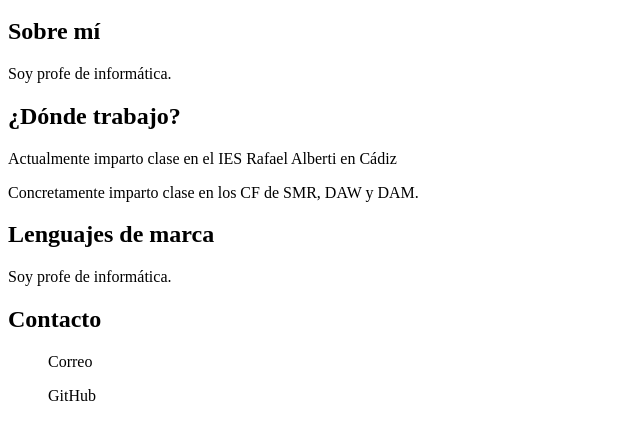
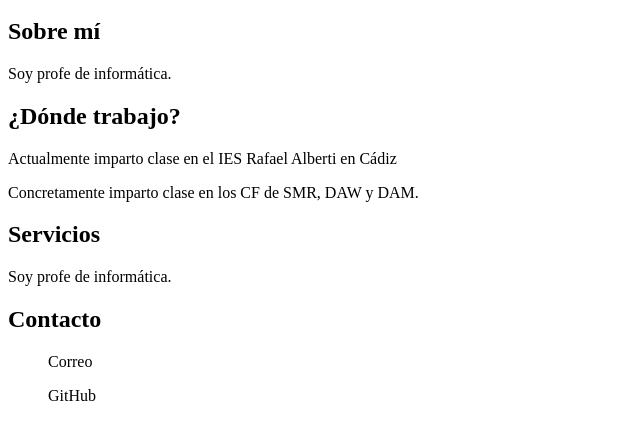
Before and after one commit to maricuela/LM_html, a plain HTML site: page html_guide.html in a window 1280 px wide. Shown: the part 136-576 px from the top of the page, without its empty margins (0-640 px from the left). Drawn offline with Linux system fonts and the light colour scheme.

Commit message:
Actualización

```diff
--- a/html_guide.html
+++ b/html_guide.html
@@ -29,7 +29,7 @@
         <p>Concretamente imparto clase en los CF de SMR, DAW y DAM.</p>
     </section>
     <section id="servicios">
-        <h1>Lenguajes de marca</h1>
+        <h1>Servicios</h1>
         <p>Soy profe de informática.</p>
     </section>
         <section id="contacto">
```
